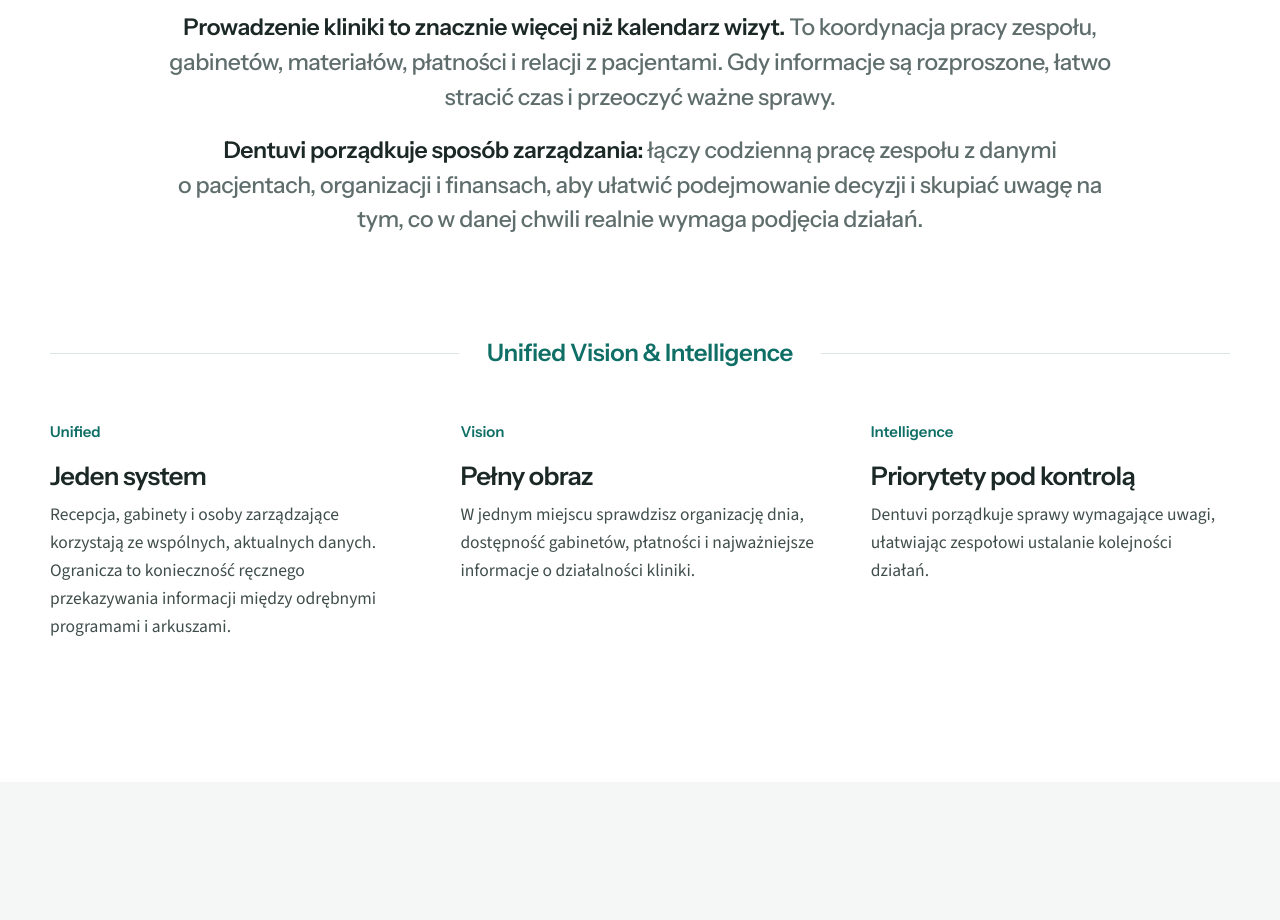
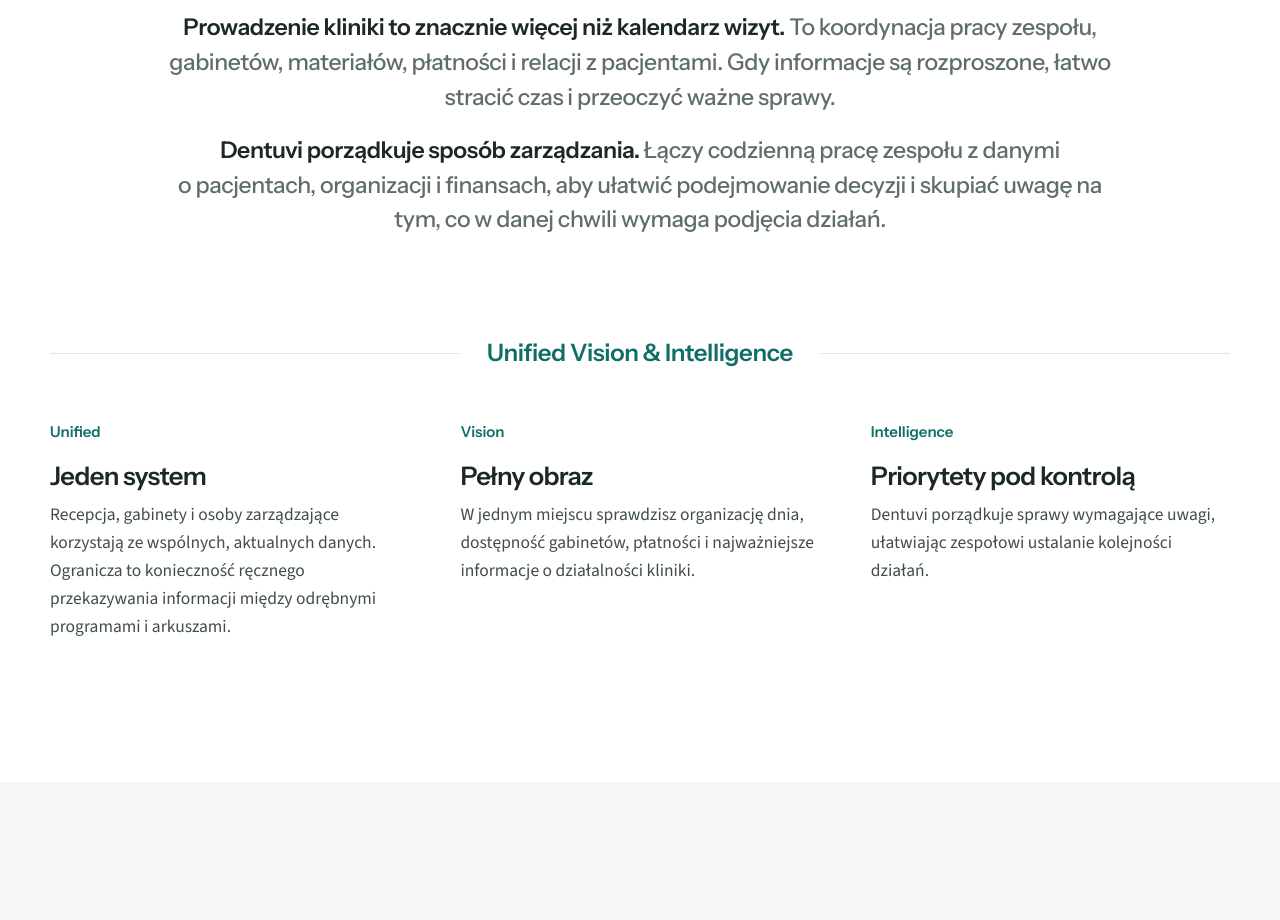
Before and after one commit to bitsbusko-cmd/dentuvi-www, a website: page public/index.html in a window 1280 px wide. Shown: the part 1820-2740 px from the top of the page. Drawn offline with Linux system fonts and the light colour scheme.

Commit message:
Sekcja „Zarządzanie kliniką”: „Dentuvi porządkuje sposób zarządzania.” jako osobne zdanie
Dwukropek zamieniony na kropkę, kolejne zdanie od „Łączy…”;
usunięte słowo „realnie”.

Co-Authored-By: Claude Opus 5.5 <noreply@anthropic.com>
Claude-Session: https://claude.ai/code/session_013ULRzyk52FW8RG4ig33BLA

```diff
--- a/public/index.html
+++ b/public/index.html
@@ -219,7 +219,7 @@
     <p class="lbl rv">Zarządzanie kliniką</p>
     <h2 class="h2 rv" id="h-mani">Uporządkowane procesy.<br> Dokładniejsza kontrola.</h2>
     <p class="big rv"><b>Prowadzenie kliniki to znacznie więcej niż kalendarz wizyt.</b> To koordynacja pracy zespołu, gabinetów, materiałów, płatności i relacji z pacjentami. Gdy informacje są rozproszone, łatwo stracić czas i przeoczyć ważne sprawy.</p>
-    <p class="big rv"><b>Dentuvi porządkuje sposób zarządzania:</b> łączy codzienną pracę zespołu z danymi o pacjentach, organizacji i finansach, aby ułatwić podejmowanie decyzji i skupiać uwagę na tym, co w danej chwili realnie wymaga podjęcia działań.</p>
+    <p class="big rv"><b>Dentuvi porządkuje sposób zarządzania.</b> Łączy codzienną pracę zespołu z danymi o pacjentach, organizacji i finansach, aby ułatwić podejmowanie decyzji i skupiać uwagę na tym, co w danej chwili wymaga podjęcia działań.</p>
     <p class="uvi-title rv" lang="en">Unified Vision &amp; Intelligence</p>
     <div class="uvi rv">
       <div><span class="k" lang="en">Unified</span><h3>Jeden system</h3><p>Recepcja, gabinety i osoby zarządzające korzystają ze wspólnych, aktualnych danych. Ogranicza to konieczność ręcznego przekazywania informacji między odrębnymi programami i arkuszami.</p></div>
```
Also changed, not shown: src/index.html (+1 -1 lines).
